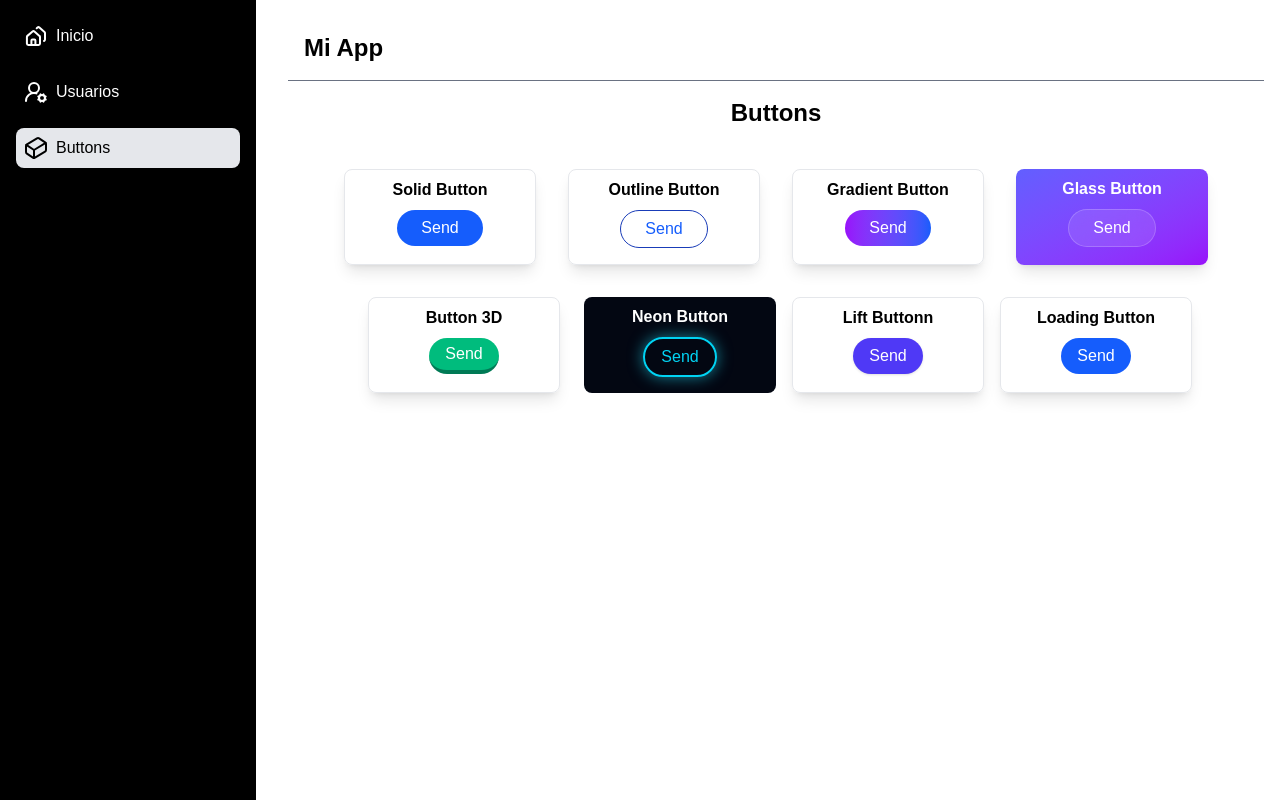
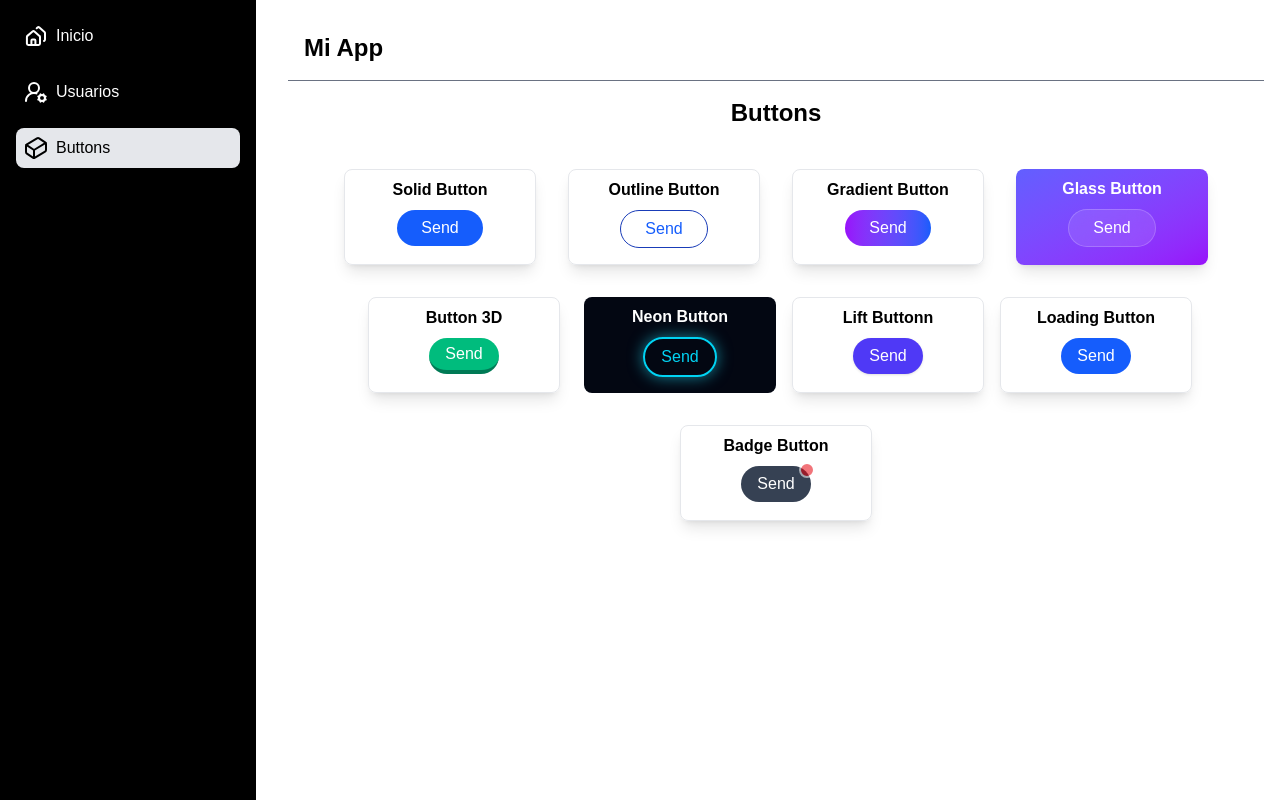
Before and after one commit to alejandro-v02/PixelCraft, a React (Vite) app: page / in a window 1280 px wide. Both pictures are taken after a click on the element "Buttons". Built offline with nearby package versions, Linux system fonts and the light colour scheme.

Commit message:
add badge notification button style

```diff
--- a/src/modules/Buttons.jsx
+++ b/src/modules/Buttons.jsx
@@ -74,6 +74,15 @@ function  Buttons(){
                     )}
                     Send</button>
                 </div>
+
+                <div className="flex flex-col mt-2 w-48 h-24 items-center shadow-lg rounded-lg border border-gray-200" >
+                    <h3 className="mt-2 font-bold" >Badge Button</h3>
+                    <button className="bg-gray-700 text-white mt-2 px-4 py-1.5 rounded-full cursor-pointer
+                    relative "
+                    >Send
+                    <span className="absolute -top-1 -right-1 w-4 h-4 bg-red-600 rounded-full animate-pulse border-2 border-white"></span>
+                    </button>
+                </div>
             </div>
         </div>
     )
```
